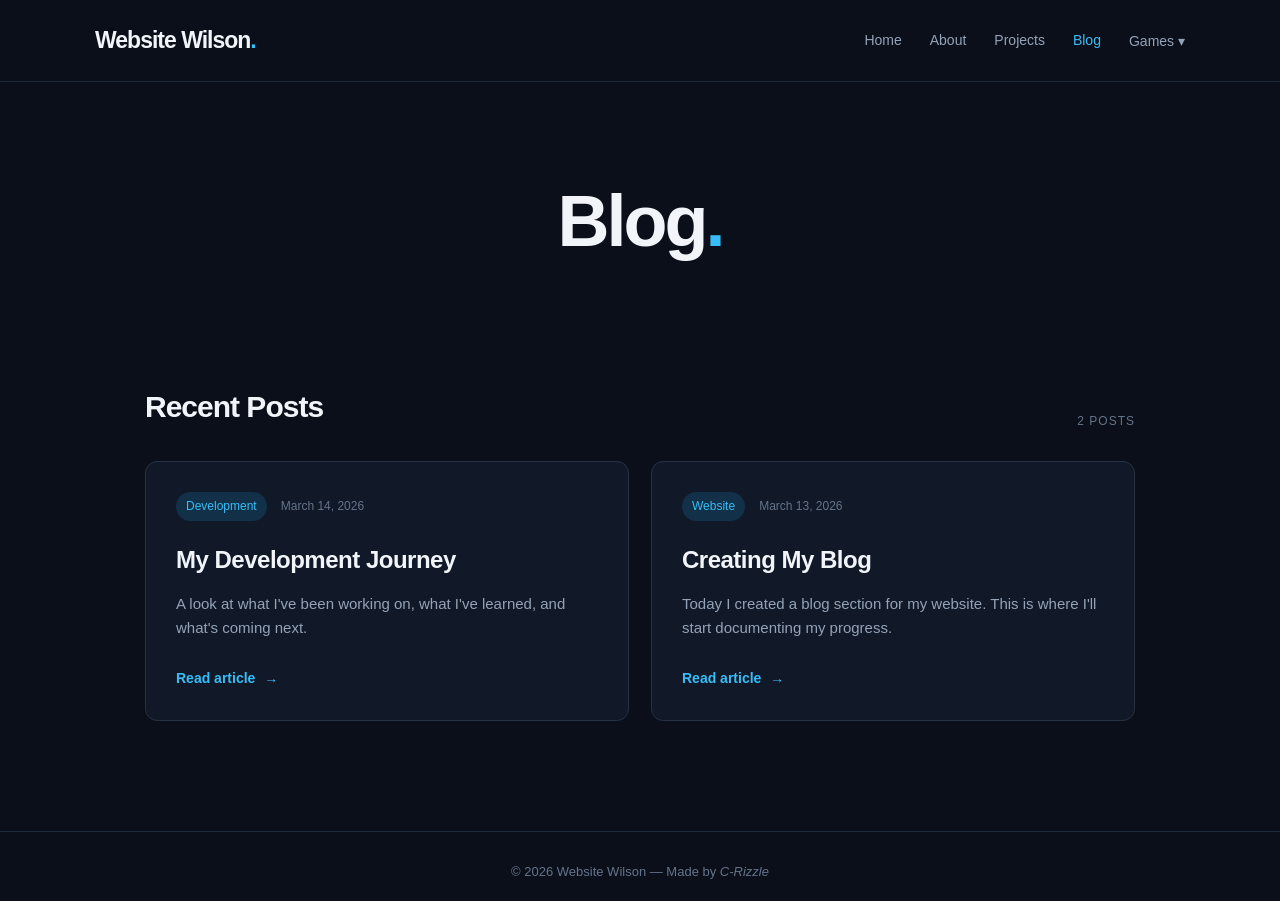
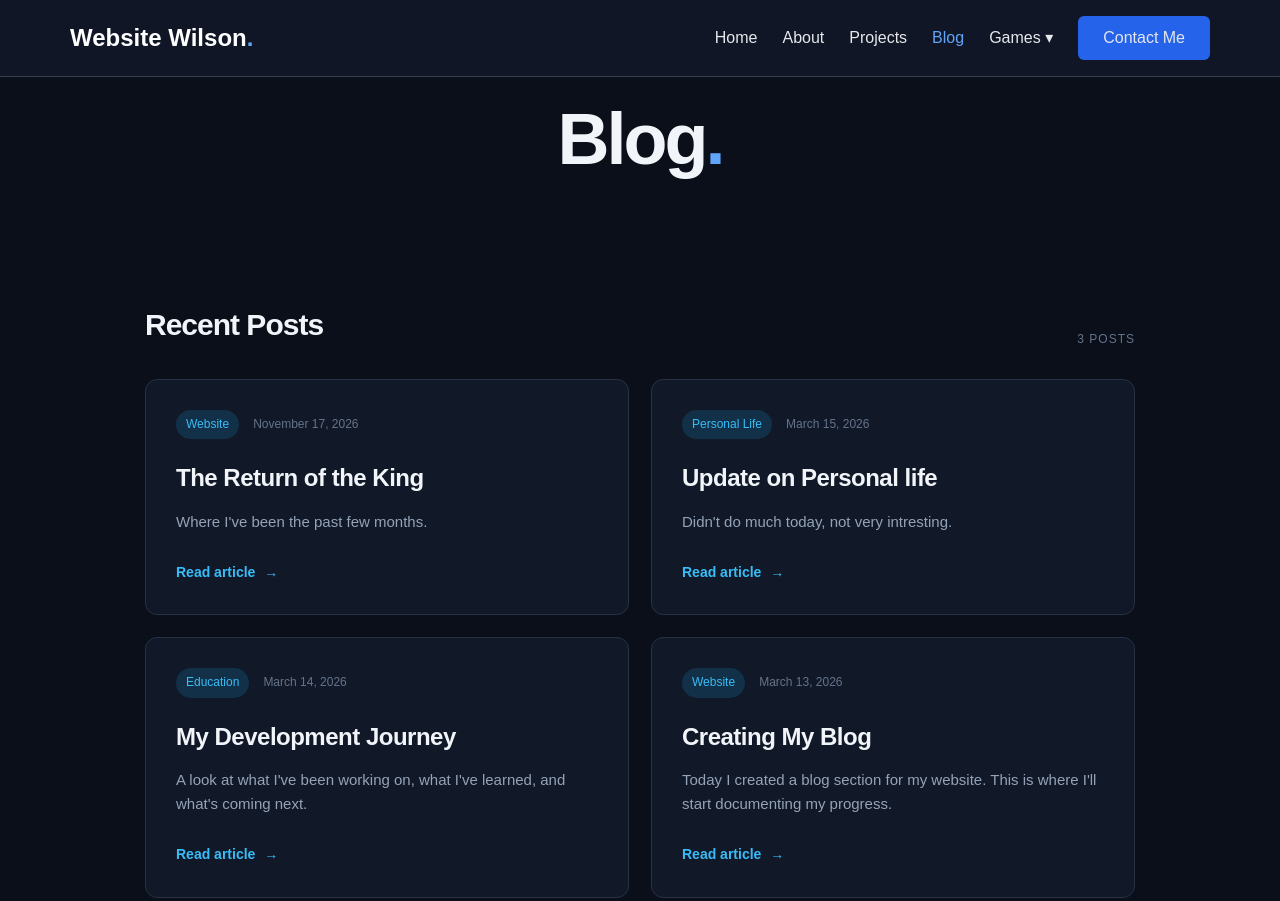
Before and after one commit to clwilson130/WebsiteWilson, a plain HTML site: page Blog/index.html in a window 1280 px wide. Shown: the top 901 px of the page. Drawn offline with Linux system fonts and the light colour scheme.

Commit message:
Add files via upload

```diff
--- a/Blog/index.html
+++ b/Blog/index.html
@@ -11,6 +11,7 @@
 </head>
 
 <body>
+
 
 <!-- Navigation -->
 <header>
@@ -32,9 +33,16 @@
                     <a href="../Snake Game/index.html">Snake Game</a>
                 </div>
             </div>
+
+            <a href="mailto:clwilson130@gmail.com"
+               class="button"
+               title="Clwilson130@gmail.com">
+                Contact Me
+            </a>
         </div>
     </nav>
 </header>
+
 
 
     <main>
@@ -52,6 +60,7 @@
 
 
         <!-- Blog Posts -->
+
         <section class="blog-section">
 
             <div class="blog-section-heading">
@@ -59,17 +68,71 @@
                     <h2>Recent Posts</h2>
                 </div>
 
-                <span class="post-count">2 POSTS</span>
+                <span class="post-count">3 POSTS</span>
             </div>
 
 
             <div class="blog-grid">
 
-                <!-- Latest Post -->
+
+
+                <!-- November 17, 2026 Post -->
                 <article class="blog-card">
 
                     <div class="post-meta">
-                        <span class="post-category">Development</span>
+                        <span class="post-category">Website</span>
+                        <span>November 17, 2026</span>
+                    </div>
+
+                    <h3>
+                        <a href="posts/2026-11-17.html">
+                            The Return of the King
+                        </a>
+                    </h3>
+
+                    <p>
+                        Where I've been the past few months.
+                    </p>
+
+                    <a class="read-more" href="posts/2026-11-17.html">
+                        Read article <span>→</span>
+                    </a>
+
+                </article>
+
+
+
+
+                <!-- March 15, 2026 Post -->
+
+                <article class="blog-card">
+
+                    <div class="post-meta">
+                        <span class="post-category">Personal Life</span>
+                        <span>March 15, 2026</span>
+                    </div>
+
+                    <h3>
+                        <a href="posts/2026-3-15.html">
+                            Update on Personal life
+                        </a>
+                    </h3>
+
+                    <p>
+                        Didn't do much today, not very intresting.
+                    </p>
+
+                    <a class="read-more" href="posts/2026-3-15.html">
+                        Read article <span>→</span>
+                    </a>
+
+                </article>
+
+                <!-- March 14, 2026 Post -->
+                <article class="blog-card">
+
+                    <div class="post-meta">
+                        <span class="post-category">Education</span>
                         <span>March 14, 2026</span>
                     </div>
 
@@ -91,7 +154,7 @@
                 </article>
 
 
-                <!-- Previous Post -->
+                <!--  March 13, 2026 Post -->
                 <article class="blog-card">
 
                     <div class="post-meta">
--- a/Blog/styles.css
+++ b/Blog/styles.css
@@ -20,6 +20,14 @@ a {
     color: inherit;
     text-decoration: none;
 }
+html {
+    overflow-y: scroll;
+}
+
+h1 span {
+    color: #60a5fa;
+}
+
 
 
 /* =========================
@@ -27,58 +35,78 @@ a {
 ========================= */
 
 header {
-    border-bottom: 1px solid #1e293b;
-    background: #0b0f19;
+    position: fixed;
+    top: 0;
+    left: 0;
+    width: 100%;
+    z-index: 100;
+
+    background: rgba(17, 24, 39, 0.95);
+    backdrop-filter: blur(10px);
+
+    border-bottom: 1px solid #374151;
 }
 
 .navbar {
-    max-width: 1150px;
+    max-width: 1200px;
     margin: auto;
-    padding: 22px 30px;
+    padding: 15px 30px;
+    height: 76px;
+
     display: flex;
     justify-content: space-between;
     align-items: center;
 }
 
 .brand {
-    font-size: 23px;
+    color: #ffffff;
+    font-size: 1.5rem;
     font-weight: bold;
-    letter-spacing: -1px;
+    text-decoration: none;
 }
 
-.brand span,
-.blog-hero h1 span {
-    color: #38bdf8;
+.brand span {
+    color: #60a5fa;
 }
 
 .nav-links {
     display: flex;
     align-items: center;
-    gap: 28px;
+    gap: 25px;
 }
 
-.nav-links > a,
-.dropbtn {
-    color: #94a3b8;
-    font-size: 14px;
+.nav-links a {
+    color: #e5e7eb;
+    text-decoration: none;
     transition: color 0.2s;
 }
 
-.nav-links > a:hover,
-.nav-links > a.active,
-.dropbtn:hover {
-    color: #38bdf8;
+.nav-links a:hover,
+.nav-links a.active {
+    color: #60a5fa;
+}
+
+/* =========================
+   DROPDOWN
+========================= */
+
+.dropdown {
+    position: relative;
 }
 
 .dropbtn {
     background: none;
     border: none;
+
+    color: #e5e7eb;
+    font-size: 1rem;
+    font-family: inherit;
+
     cursor: pointer;
-    font-family: inherit;
 }
 
-.dropdown {
-    position: relative;
+.dropbtn:hover {
+    color: #60a5fa;
 }
 
 .dropdown-content {
@@ -86,29 +114,64 @@ header {
     position: absolute;
     top: 100%;
     right: 0;
-    min-width: 150px;
-    background: #151d2d;
-    border: 1px solid #293548;
+
+    min-width: 160px;
+
+    background: #1f2937;
+    border: 1px solid #374151;
     border-radius: 8px;
-    padding: 8px;
-    z-index: 10;
-}
-
-.dropdown:hover .dropdown-content {
-    display: block;
+    overflow: hidden;
 }
 
 .dropdown-content a {
     display: block;
-    padding: 9px;
-    color: #cbd5e1;
-    border-radius: 5px;
+    padding: 12px 16px;
 }
 
 .dropdown-content a:hover {
-    background: #243247;
-    color: #38bdf8;
+    background: #374151;
 }
+
+.dropdown:hover .dropdown-content,
+.dropdown:focus-within .dropdown-content {
+    display: block;
+}
+
+/* NAVIGATION CONTACT BUTTON */
+
+.button {
+    display: inline-flex;
+    align-items: center;
+    justify-content: center;
+
+    height: 44px;
+    min-height: 44px;
+    padding: 0 25px;
+
+    box-sizing: border-box;
+    border: none;
+    border-radius: 6px;
+
+    background: #2563eb;
+    color: #ffffff;
+
+    font-family: Arial, Helvetica, sans-serif;
+    font-size: 16px;
+    font-weight: normal;
+    line-height: 1;
+    text-decoration: none;
+    white-space: nowrap;
+
+    transition: background 0.2s, transform 0.2s;
+}
+
+
+.button:hover {
+    background: #3b82f6;
+    color: #ffffff !important;
+    transform: scale(1.05);
+}
+
 
 
 /* =========================
@@ -273,12 +336,13 @@ footer {
 @media (max-width: 700px) {
 
     .navbar {
+        padding: 15px;
         flex-direction: column;
-        gap: 20px;
+        gap: 15px;
     }
 
     .nav-links {
-        gap: 14px;
+        gap: 15px;
         flex-wrap: wrap;
         justify-content: center;
     }
--- a/styles.css
+++ b/styles.css
@@ -14,6 +14,7 @@
 html {
     scroll-behavior: smooth;
     scroll-padding-top: 90px;
+    overflow-y: scroll;
 }
 
 body {
@@ -75,6 +76,7 @@ header {
     max-width: 1200px;
     margin: auto;
     padding: 15px 30px;
+    height: 76px;
 
     display: flex;
     justify-content: space-between;
@@ -198,21 +200,37 @@ header {
 }
 
 .button {
-    display: inline-block;
-    padding: 12px 25px;
+    display: inline-flex;
+    align-items: center;
+    justify-content: center;
 
+    height: 44px;
+    min-height: 44px;
+    padding: 0 25px;
+
+    box-sizing: border-box;
+    border: none;
     border-radius: 6px;
+
     background: #2563eb;
+    color: #ffffff;
 
-    color: #ffffff;
+    font-family: Arial, Helvetica, sans-serif;
+    font-size: 16px;
+    font-weight: normal;
+    line-height: 1;
     text-decoration: none;
+    white-space: nowrap;
 
     transition: background 0.2s, transform 0.2s;
 }
 
+
+
 .button:hover {
     background: #3b82f6;
-    transform: translateY(-3px);
+    color: #ffffff !important;
+    transform: scale(1.05);
 }
 
 
@@ -244,13 +262,21 @@ header {
    ABOUT SECTION
 ========================= */
 
+#about{
+    display: flex;
+    flex-direction: column;
+    align-items: center;
+    margin-top: 400px;
+    margin-bottom: 100px;
+}
+
 .intro {
     display: flex;
     align-items: center;
     justify-content: center;
 
     gap: 50px;
-    margin-top: 40px;
+    margin-top: 50px;
 }
 
 .intro img {
@@ -278,6 +304,12 @@ header {
     line-height: 1.8;
 }
 
+.intro-text a {
+    color: #60a5fa;
+    text-decoration: none;
+    transition: color 0.2s;
+}
+
 
 /* =========================
    PROJECTS
@@ -287,6 +319,11 @@ header {
     display: grid;
     grid-template-columns: repeat(2, 1fr);
     gap: 25px;
+    direction: rtl;
+}
+
+.project-grid > * {
+    direction: ltr;
 }
 
 .project-card {
```
Also changed, not shown: Blog/posts/2026-11-17.html (+10 -0 lines), index.html (+38 -37 lines), Blog/pictures/cert2.png (added), pictures/logotranny.png. Lines whose indentation alone changed are shown as unchanged.
